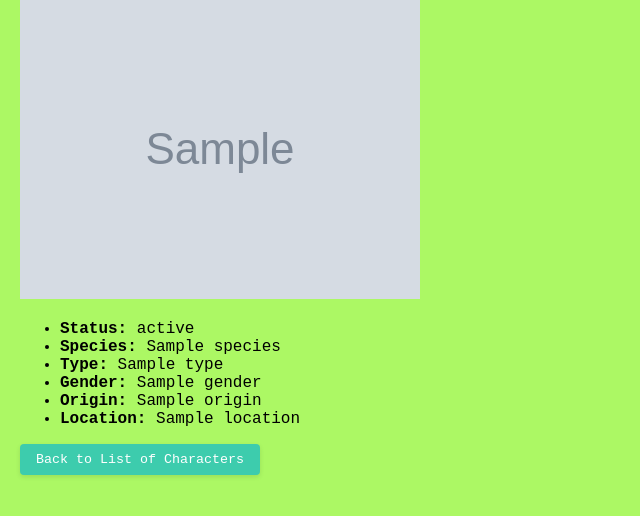
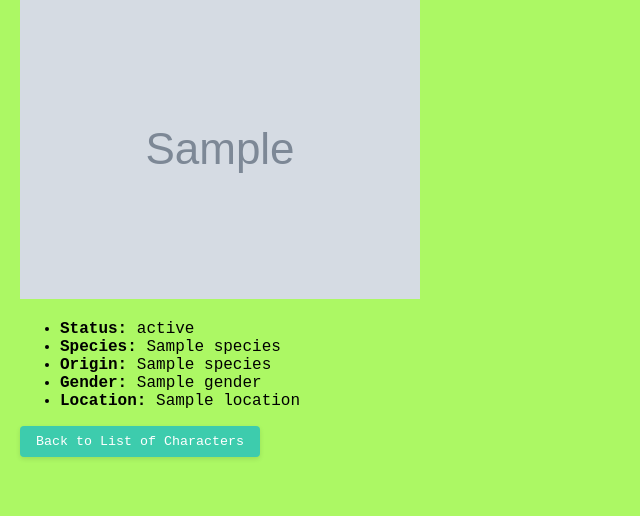
Before and after one commit to staten-island-tech/flask-api-project-ryan-c123, a Flask app: template templates/character.html in a window 1280 px wide. Shown: the part 101-617 px from the top of the page, without its empty margins (0-640 px from the left). Run offline with Flask 3, Linux system fonts and the light colour scheme; the template is opened without the code that fills it: most values are stand-ins (such as "Sample title", 1, 10 or a date in 2020); grey boxes marked "Sample" are stand-in pictures.

Commit message:
sigmmmmaaaaa

```diff
--- a/app.py
+++ b/app.py
@@ -21,6 +21,7 @@ def index():
     status = request.args.get("status", default="", type=str)
     species = request.args.get("species", default="", type=str)
     gender = request.args.get("gender", default="", type=str)
+
 
     params = {"page": page}
     if search:
--- a/templates/character.html
+++ b/templates/character.html
@@ -10,9 +10,8 @@
     <ul>
         <li><strong>Status:</strong> {{ character.status }}</li>
         <li><strong>Species:</strong> {{ character.species }}</li>
-        <li><strong>Type:</strong> {{ character.type }}</li>
+        <li><strong>Origin:</strong> {{ character.species }}</li>
         <li><strong>Gender:</strong> {{ character.gender }}</li>
-        <li><strong>Origin:</strong> {{ character.origin }}</li>
         <li><strong>Location:</strong> {{ character.location }}</li>
     </ul>
     <a href="/">
```
